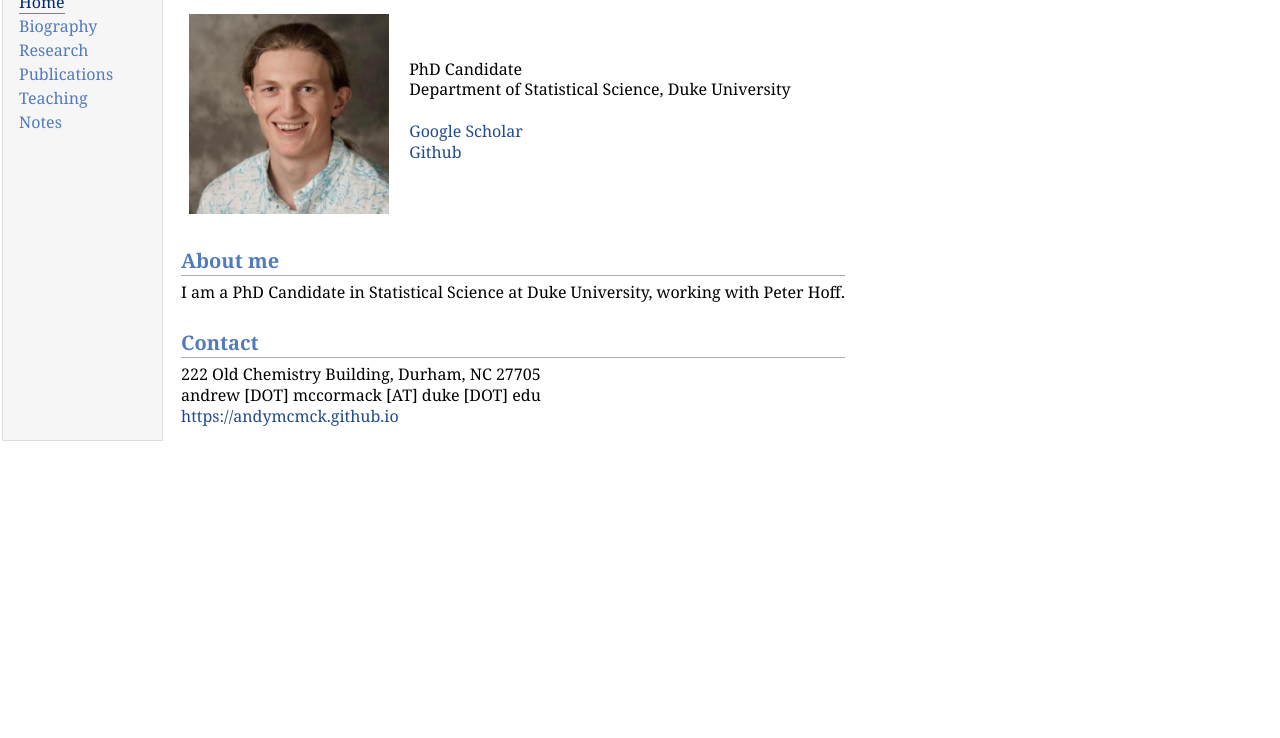
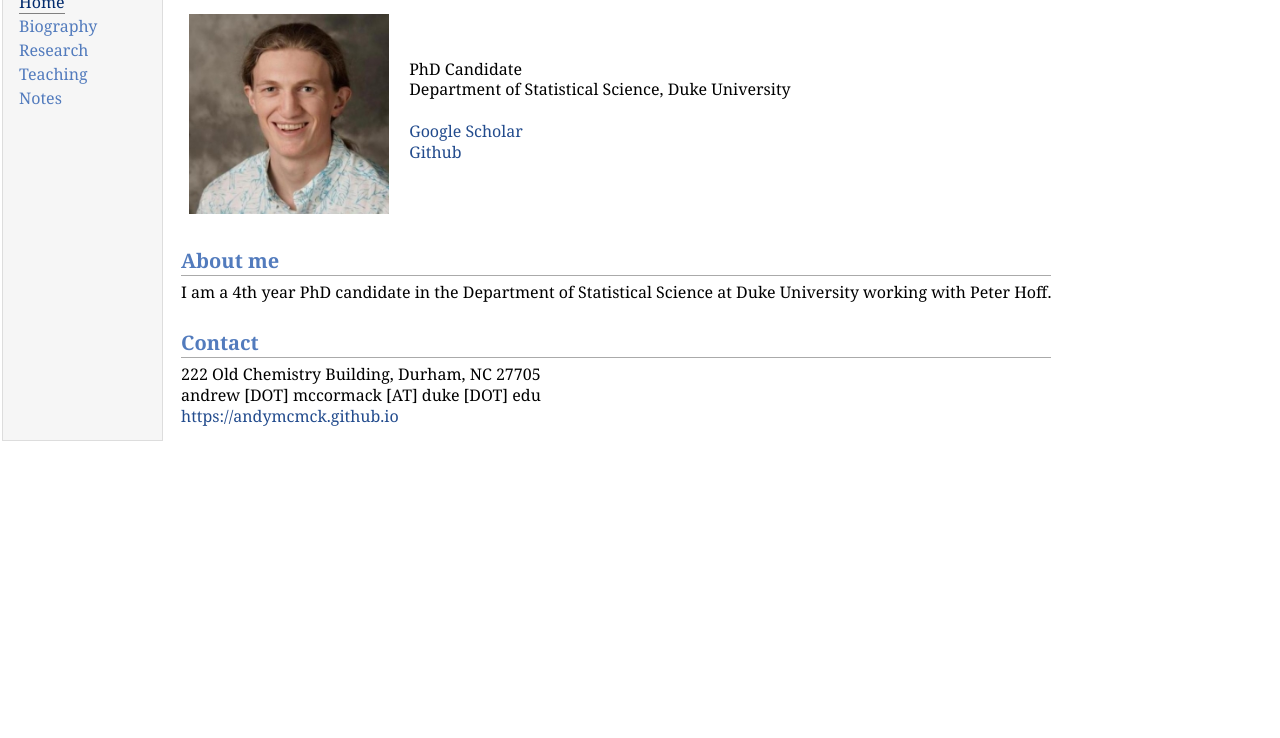
Before and after one commit to andymcmck/andymcmck.github.io, a plain HTML site: page index.html in a window 1280 px wide. Shown: the part 62-800 px from the top of the page. Drawn offline with Linux system fonts and the light colour scheme.

Commit message:
index and intro change

```diff
--- a/index.html
+++ b/index.html
@@ -15,7 +15,6 @@
 <div class="menu-item"><a href="index.html" class="current">Home</a></div>
 <div class="menu-item"><a href="biography.html">Biography</a></div>
 <div class="menu-item"><a href="research.html">Research</a></div>
-<div class="menu-item"><a href="publications.html">Publications</a></div>
 <div class="menu-item"><a href="teaching.html">Teaching</a></div>
 <div class="menu-item"><a href="notes.html">Notes</a></div>
 </td>
@@ -32,7 +31,7 @@ Department of Statistical Science, Duke University <br /><br />
 </p>
 </td></tr></table>
 <h2>About me</h2>
-<p>I am a PhD Candidate in Statistical Science at Duke University, working with Peter Hoff.
+<p>I am a 4th year PhD candidate in the Department of Statistical Science at Duke University working with Peter Hoff.
 </p>
 <h2>Contact</h2>
 <p>222 Old Chemistry Building, Durham, NC 27705<br />
```
Also changed, not shown: 2 other files.
